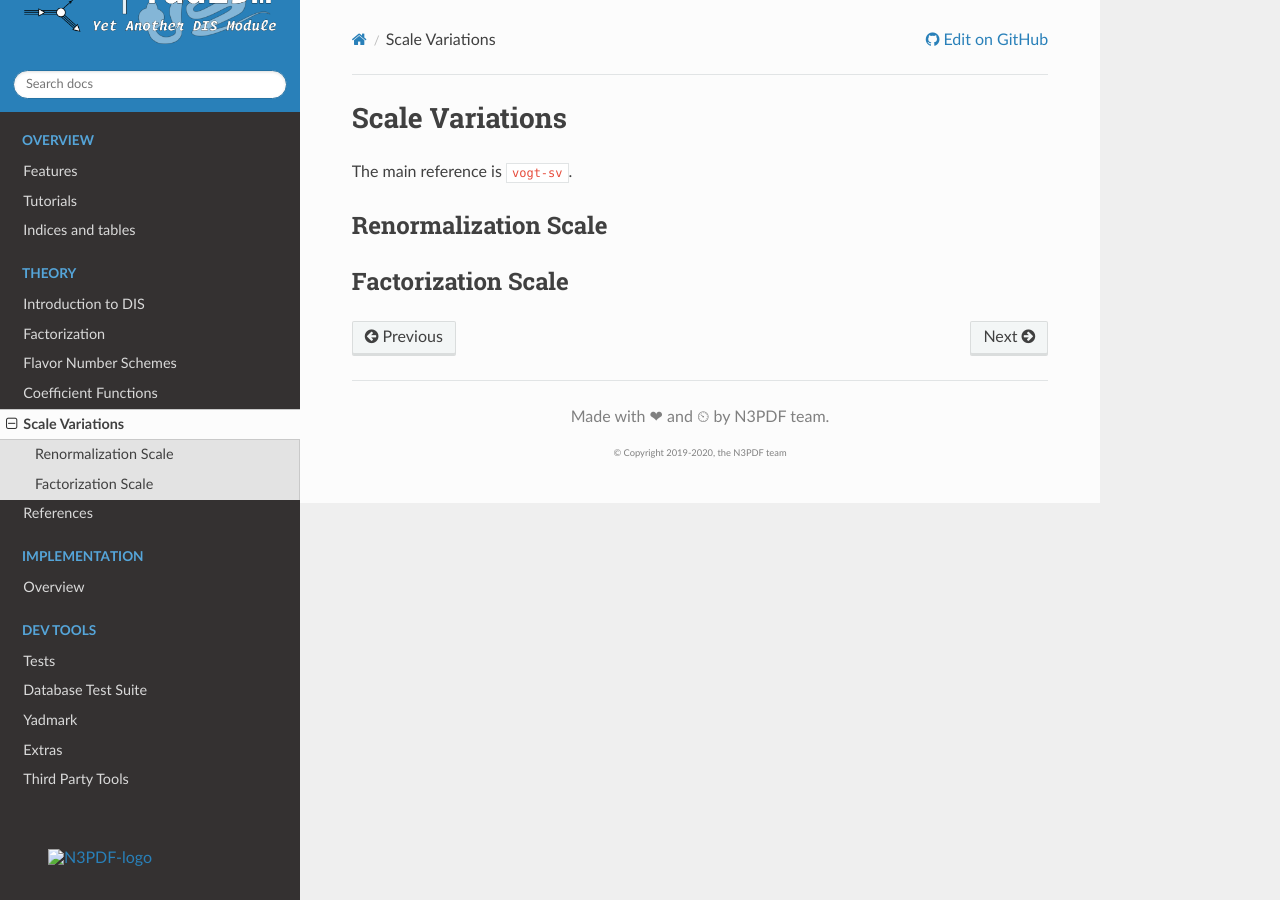
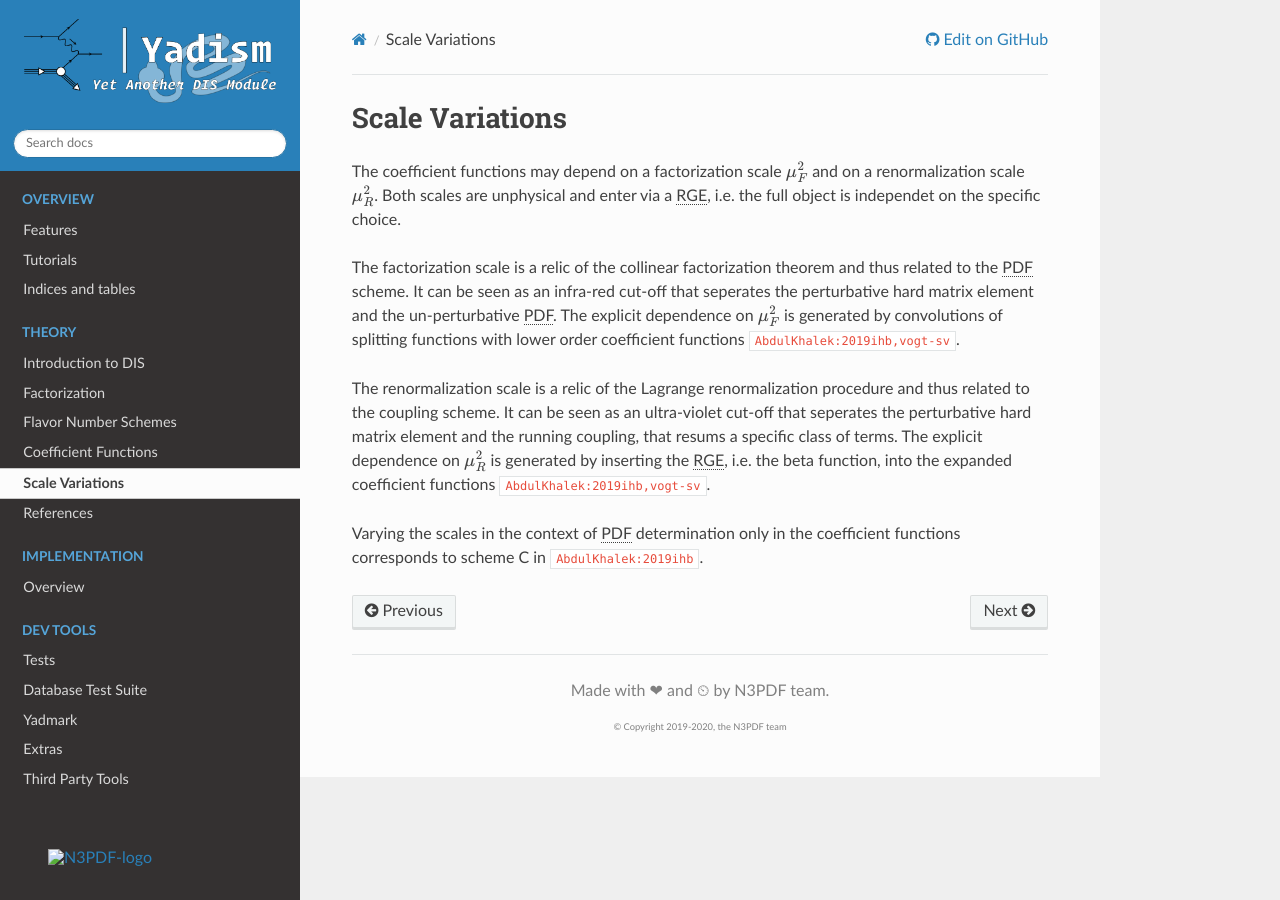
Before and after one commit to NNPDF/yadism, a Sphinx documentation site: the page built from docs/sphinx/source/theory/scale-variations.rst, in a window 1280 px wide. Built offline with Sphinx 7.4.7 and the Read the Docs theme 2.0.0, drawn with Linux system fonts in a browser that asks for light colours; pages that are not in the unit, such as notebooks, are missing from menus; the version number could not be read and is left out; cross-references to code outside the pages are shown as plain code.

Commit message:
Fix eko version, improve doc: sv

```diff
--- a/docs/sphinx/source/refs/cf.bib
+++ b/docs/sphinx/source/refs/cf.bib
@@ -28,3 +28,19 @@
     pages = "471",
     year = "2017"
 }
+@article{AbdulKhalek:2019ihb,
+    author = "Abdul Khalek, Rabah and others",
+    collaboration = "NNPDF",
+    title = "{Parton Distributions with Theory Uncertainties: General Formalism and First Phenomenological Studies}",
+    eprint = "1906.10698",
+    archivePrefix = "arXiv",
+    primaryClass = "hep-ph",
+    reportNumber = "Edinburgh 2019/9, Nikhef/2019-014, TIF-UNIMI-2019-9 DAMTP-2019-24,
+  CAVENDISH-HEP-19-11",
+    doi = "10.1140/epjc/s10052-019-7401-4",
+    journal = "Eur. Phys. J. C",
+    volume = "79",
+    number = "11",
+    pages = "931",
+    year = "2019"
+}
--- a/docs/sphinx/source/shared/abbreviations.rst
+++ b/docs/sphinx/source/shared/abbreviations.rst
@@ -16,6 +16,9 @@
 
 .. |pQCD| replace::
    :abbr:`pQCD (perturbative Quantum Chromo Dynamics)`
+
+.. |RGE| replace::
+   :abbr:`RGE (Renormalization Group Equation)`
 
 .. ---------
    processes
--- a/docs/sphinx/source/theory/scale-variations.rst
+++ b/docs/sphinx/source/theory/scale-variations.rst
@@ -1,10 +1,21 @@
 Scale Variations
 ================
 
-The main reference is :cite:`vogt-sv`.
+The coefficient functions may depend on a factorization scale :math:`\mu_F^2` and on a
+renormalization scale :math:`\mu_R^2`. Both scales are unphysical and enter via a |RGE|, i.e. the
+full object is independet on the specific choice.
 
-Renormalization Scale
----------------------
+The factorization scale is a relic of the collinear factorization theorem and thus
+related to the |PDF| scheme. It can be seen as an infra-red cut-off that seperates the perturbative
+hard matrix element and the un-perturbative |PDF|. The explicit dependence on :math:`\mu_F^2` is
+generated by convolutions of splitting functions with lower order coefficient functions
+:cite:`AbdulKhalek:2019ihb,vogt-sv`.
 
-Factorization Scale
--------------------
+The renormalization scale is a relic of the Lagrange renormalization procedure and thus related
+to the coupling scheme. It can be seen as an ultra-violet cut-off that seperates the perturbative
+hard matrix element and the running coupling, that resums a specific class of terms. The explicit
+dependence on :math:`\mu_R^2` is generated by inserting the |RGE|, i.e. the beta function, into
+the expanded coefficient functions :cite:`AbdulKhalek:2019ihb,vogt-sv`.
+
+Varying the scales in the context of |PDF| determination only in the coefficient functions
+corresponds to scheme C in :cite:`AbdulKhalek:2019ihb`.
--- a/setup.py
+++ b/setup.py
@@ -80,7 +80,7 @@
             "Topic :: Scientific/Engineering :: Physics",
         ],
         install_requires=[
-            "eko<0.6",
+            "eko<0.7",
             "numpy",
             "scipy",
             "pandas",
```
